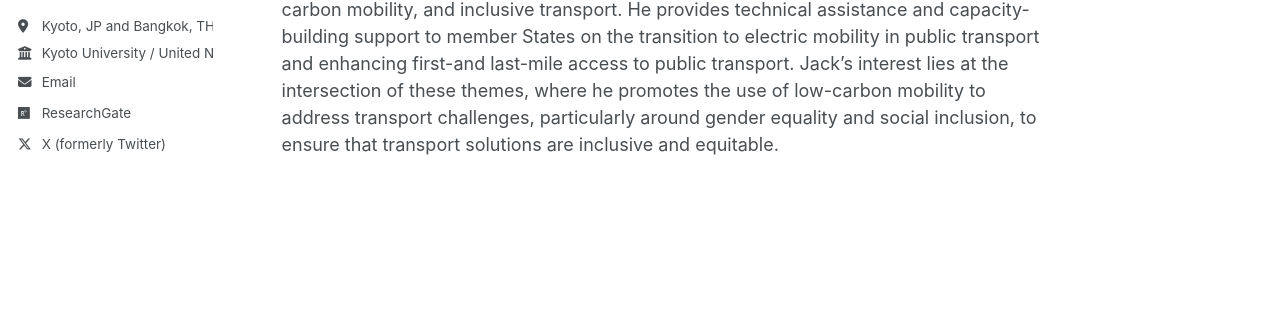
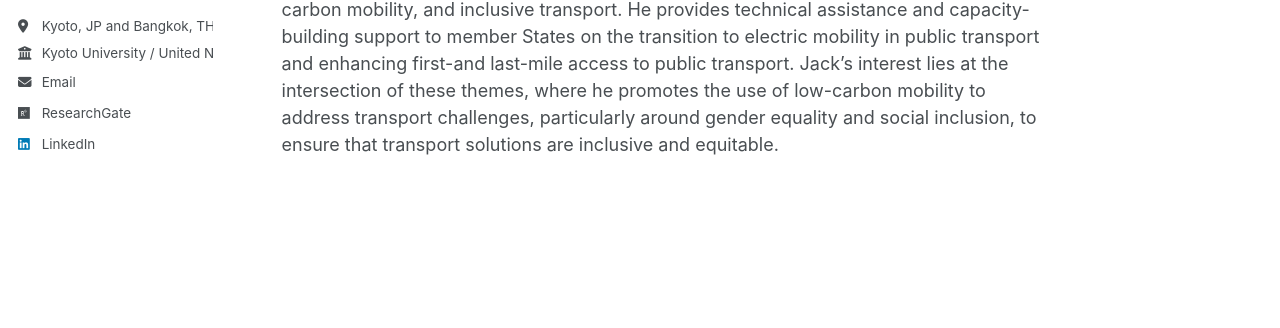
Before and after one commit to jackgcrawford/jackcrawford, a Jekyll site: the page built from _pages/about.md, in a window 1280 px wide. Shown: the part 420-748 px from the top of the page. Built offline with Jekyll 4.4.1, drawn with Linux system fonts in a browser that asks for light colours; some of the changed lines change nothing that is shown.

Commit message:
Update _config.yml

```diff
--- a/_config.yml
+++ b/_config.yml
@@ -54,7 +54,7 @@ author:
   keybase          : # Username
   instagram        : # Username
   lastfm           : # Username
-  linkedin         : # Username
+  linkedin         : jackcraw
   mastodon         : # URL
   medium           : # URL
   pinterest        : # Username
@@ -62,7 +62,7 @@ author:
   steam            : # Username
   telegram         : # URL
   tumblr           : # Username
-  twitter          : jackgcraw
+  twitter          : # Username
   vine             : # Username
   weibo            : # Username
   wikipedia        : # Username
```
